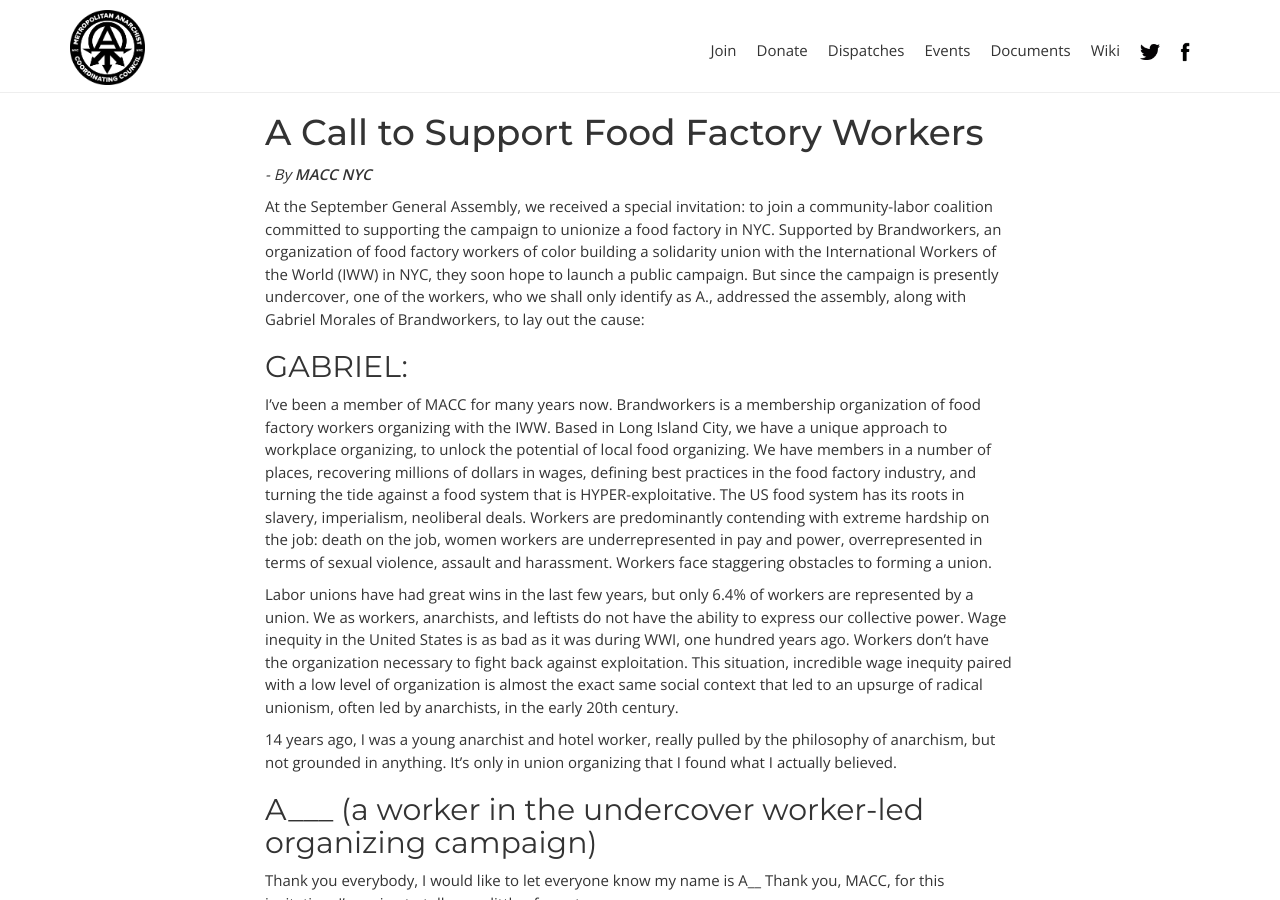
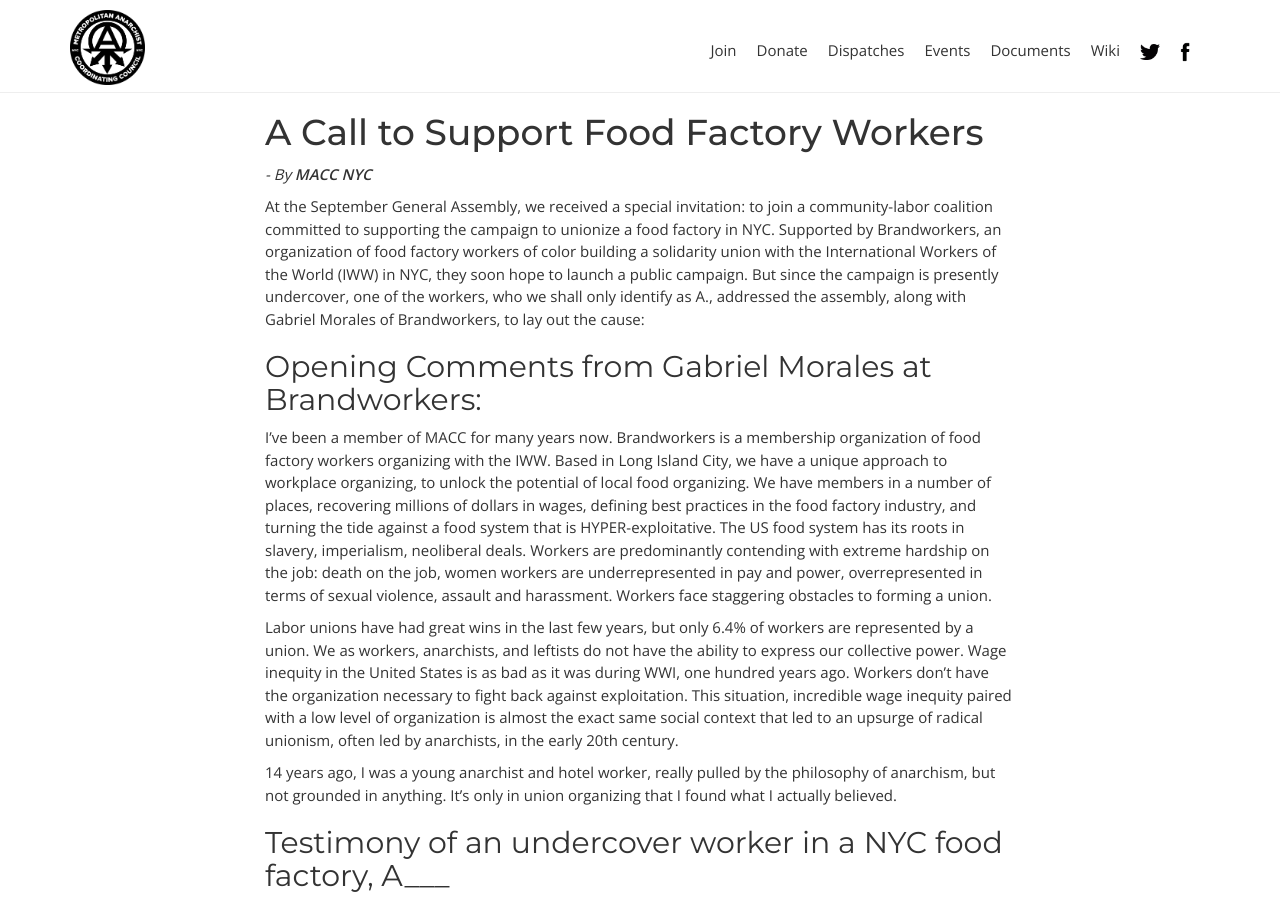
Before and after one commit to MACCNYC/maccnyc.github.io, a Jekyll site: the page built from _posts/2021-10-21-A call to support food factory workers.md, in a window 1280 px wide and 900 px high. Built offline with Jekyll 4.4.1, drawn with Linux system fonts in a browser that asks for light colours; some web fonts are replaced.

Commit message:
Update 2021-10-21-A call to support food factory workers.md

```diff
--- a/_posts/2021-10-21-A call to support food factory workers.md
+++ b/_posts/2021-10-21-A call to support food factory workers.md
@@ -7,7 +7,7 @@ author: MACC NYC
 
 At the September General Assembly, we received a special invitation: to join a community-labor coalition committed to supporting the campaign to unionize a food factory in NYC. Supported by Brandworkers, an organization of food factory workers of color building a solidarity union with the International Workers of the World (IWW) in NYC, they soon hope to launch a public campaign. But since the campaign is presently undercover, one of the workers, who we shall only identify as A., addressed the assembly, along with Gabriel Morales of Brandworkers, to lay out the cause:
 
-## GABRIEL:
+## Opening Comments from Gabriel Morales at Brandworkers:
 
 I've been a member of MACC for many years now. Brandworkers is a membership organization of food factory workers organizing with the IWW. Based in Long Island City, we have a unique approach to workplace organizing, to unlock the potential of local food organizing. We have members in a number of places, recovering millions of dollars in wages, defining best practices in the food factory industry, and turning the tide against a food system that is HYPER-exploitative. The US food system has its roots in slavery, imperialism, neoliberal deals. Workers are predominantly contending with extreme hardship on the job: death on the job, women workers are underrepresented in pay and power, overrepresented in terms of sexual violence, assault and harassment. Workers face staggering obstacles to forming a union.
 
@@ -15,7 +15,7 @@ Labor unions have had great wins in the last few years, but only 6.4% of workers
 
 14 years ago, I was a young anarchist and hotel worker, really pulled by the philosophy of anarchism, but not grounded in anything. It's only in union organizing that I found what I actually believed.
 
-## A___ (a worker in the undercover worker-led organizing campaign)
+## Testimony of an undercover worker in a NYC food factory, A___
 
 Thank you everybody, I would like to let everyone know my name is A__ Thank you, MACC, for this invitation. I'm going to tell you a little of my story.
 
```
